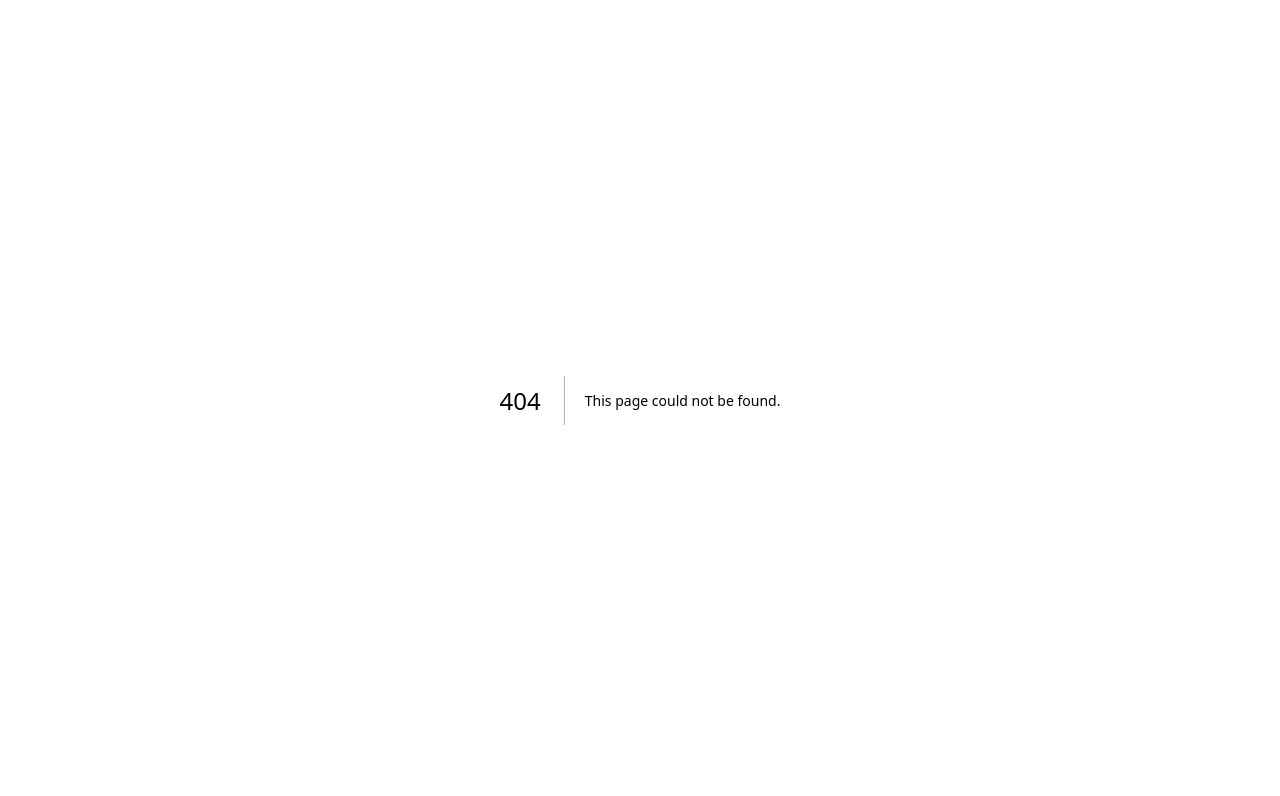
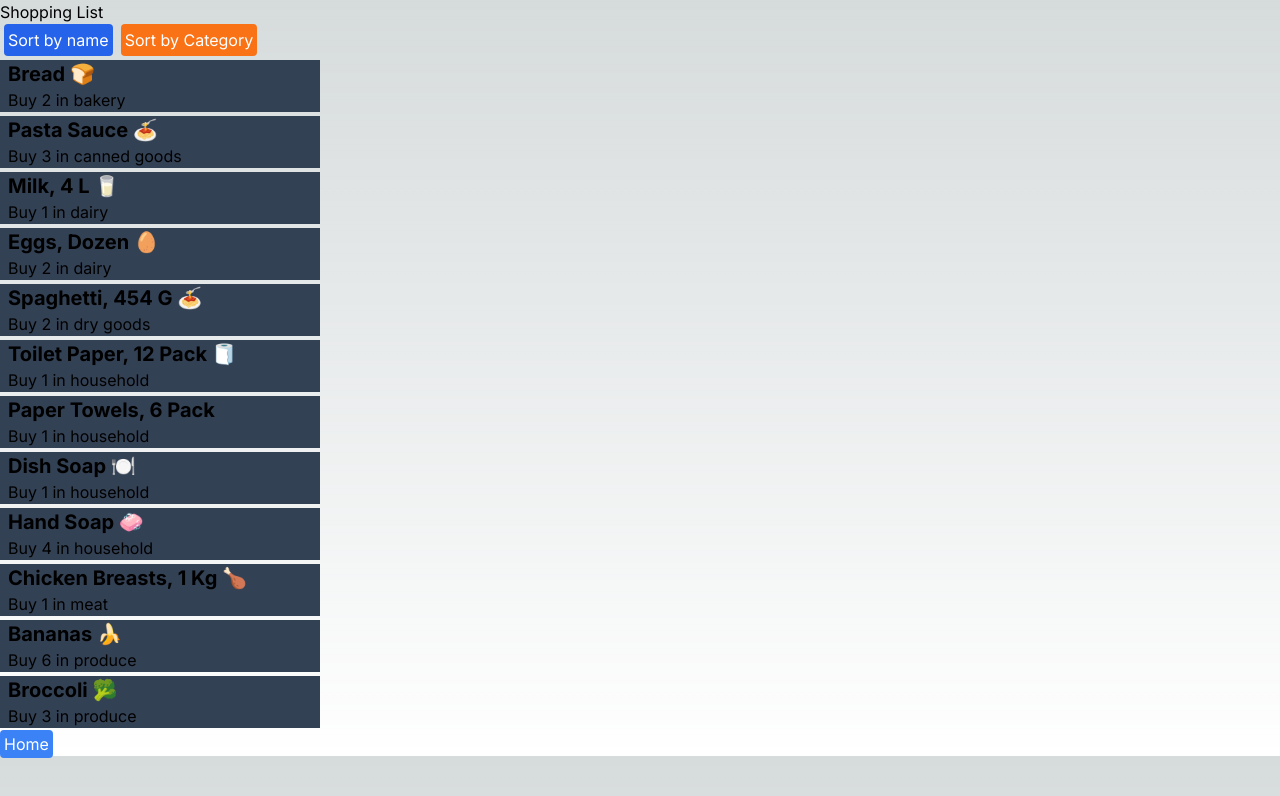
Before and after one commit to MattYackel/cprg306-assignments, a Next.js app: page /week5 in a window 1280 px wide. Before the commit this address had no page. Shown: the top 796 px of the page. Built offline with nearby package versions, Linux system fonts and the light colour scheme.

Commit message:
adds week5

```diff
--- a/app/page.js
+++ b/app/page.js
@@ -21,6 +21,11 @@ export default function Home() {
           Week 4
         </Link>
       </p>
+      <p>
+        <Link href="/week5" className="text-blue-500 hover:text-blue-600">
+          Week 5
+        </Link>
+      </p>
     </main>
   );
 }
--- /dev/null
+++ b/app/week5/item-list.js
@@ -0,0 +1,53 @@
+"use client";
+
+import Item from "./item";
+import { useState } from "react";
+import data from "./items.json";
+
+export default function ItemList() {
+  const [sortBy, setSortBy] = useState("category");
+
+  if (sortBy === "name") data.sort((a, b) => a.name.localeCompare(b.name));
+  if (sortBy === "category")
+    data.sort((a, b) => a.category.localeCompare(b.category));
+
+  const handleNameClick = () => {
+    setSortBy("name");
+  };
+  const handleCategoryClick = () => {
+    setSortBy("category");
+  };
+
+  //button color change
+  var nameColor = sortBy === "name" ? "bg-orange-500" : "bg-blue-600";
+  var categoryColor = sortBy === "category" ? "bg-orange-500" : "bg-blue-600";
+  nameColor = nameColor + " mx-1 p-1 text-white rounded hover:bg-orange-400";
+  categoryColor =
+    categoryColor + " mx-1 p-1 text-white rounded hover:bg-orange-400";
+
+  return (
+    <>
+      <button
+        //className="mx-1 p-1 text-white bg-blue-500 rounded hover:bg-blue-600"
+        className={nameColor}
+        onClick={handleNameClick}
+      >
+        Sort by name
+      </button>
+      <button
+        //className="p-1 text-white bg-blue-500 rounded hover:bg-blue-600"
+        className={categoryColor}
+        onClick={handleCategoryClick}
+      >
+        Sort by Category
+      </button>
+      {data.map((item) => (
+        <Item
+          name={item.name}
+          quantity={item.quantity}
+          category={item.category}
+        />
+      ))}
+    </>
+  );
+}
--- /dev/null
+++ b/app/week5/item.js
@@ -0,0 +1,10 @@
+export default function Item({ name, quantity, category }) {
+  return (
+    <ul className="my-1 px-2 bg-slate-700 max-w-xs">
+      <li className="font-bold text-xl capitalize">{name}</li>
+      <li>
+        Buy {quantity} in {category}
+      </li>
+    </ul>
+  );
+}
--- /dev/null
+++ b/app/week5/items.json
@@ -0,0 +1,74 @@
+[
+  {
+    "id": "1h2GJKH12gkHG31h1H",
+    "name": "milk, 4 L 🥛",
+    "quantity": 1,
+    "category": "dairy"
+  },
+  {
+    "id": "2KJH3k2j3H1k2J3K1H",
+    "name": "bread 🍞",
+    "quantity": 2,
+    "category": "bakery"
+  },
+  {
+    "id": "3h2KJH3k2j3H1k2J3",
+    "name": "eggs, dozen 🥚",
+    "quantity": 2,
+    "category": "dairy"
+  },
+  {
+    "id": "4k2J3K1H2GJKH12gk",
+    "name": "bananas 🍌",
+    "quantity": 6,
+    "category": "produce"
+  },
+  {
+    "id": "5H1h1H2KJH3k2j3H",
+    "name": "broccoli 🥦",
+    "quantity": 3,
+    "category": "produce"
+  },
+  {
+    "id": "6H1k2J3K1H2GJKH1",
+    "name": "chicken breasts, 1 kg 🍗",
+    "quantity": 1,
+    "category": "meat"
+  },
+  {
+    "id": "7gkHG31h1H2KJH3k",
+    "name": "pasta sauce 🍝",
+    "quantity": 3,
+    "category": "canned goods"
+  },
+  {
+    "id": "8j3H1k2J3K1H2GJK",
+    "name": "spaghetti, 454 g 🍝",
+    "quantity": 2,
+    "category": "dry goods"
+  },
+  {
+    "id": "9H12gkHG31h1H2KJ",
+    "name": "toilet paper, 12 pack 🧻",
+    "quantity": 1,
+    "category": "household"
+  },
+  {
+    "id": "10H3k2j3H1k2J3K1",
+    "name": "paper towels, 6 pack",
+    "quantity": 1,
+    "category": "household"
+  },
+  {
+    "id": "11k2J3K1H2GJKH12",
+    "name": "dish soap 🍽️",
+    "quantity": 1,
+    "category": "household"
+  },
+  {
+    "id": "12GJKH12gkHG31h1",
+    "name": "hand soap 🧼",
+    "quantity": 4,
+    "category": "household"
+  }
+]
--- /dev/null
+++ b/app/week5/page.js
@@ -0,0 +1,17 @@
+import ItemList from "./item-list.js";
+import Link from "next/link";
+
+export default function page() {
+  return (
+    <main>
+      <h1>Shopping List</h1>
+      <ItemList />
+      <Link
+        href="/"
+        className="p-1 text-white bg-blue-500 rounded hover:bg-blue-600"
+      >
+        Home
+      </Link>
+    </main>
+  );
+}
```
